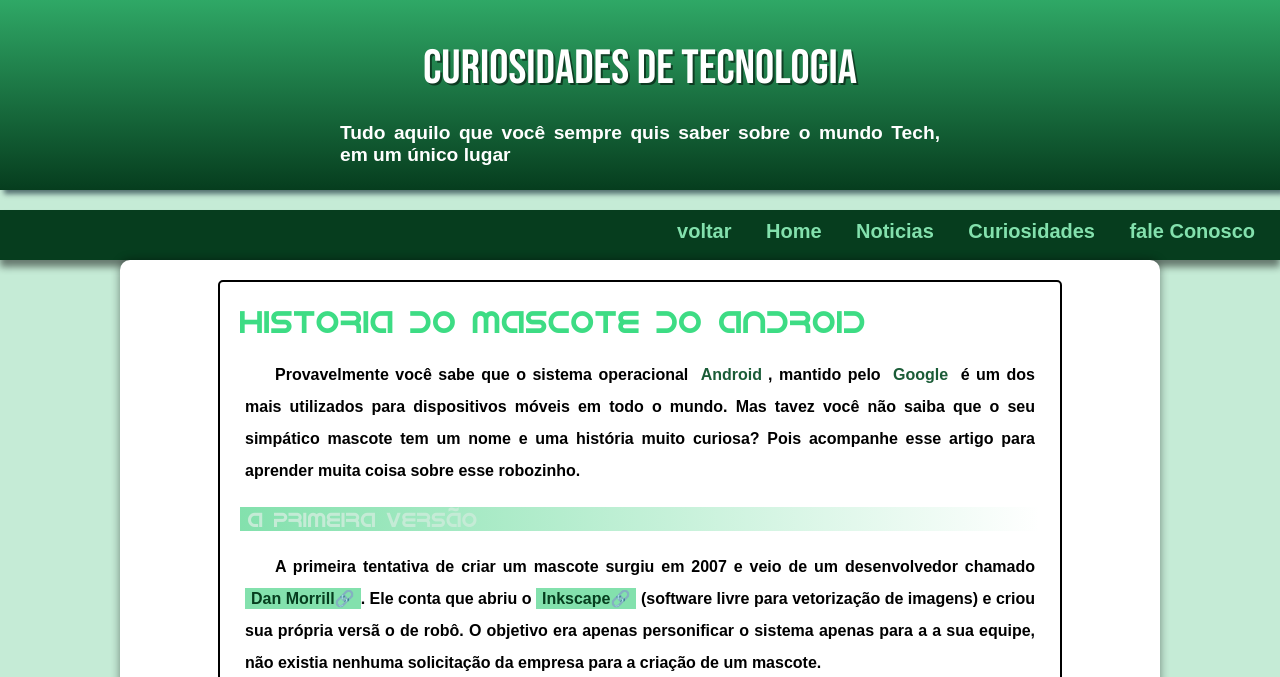
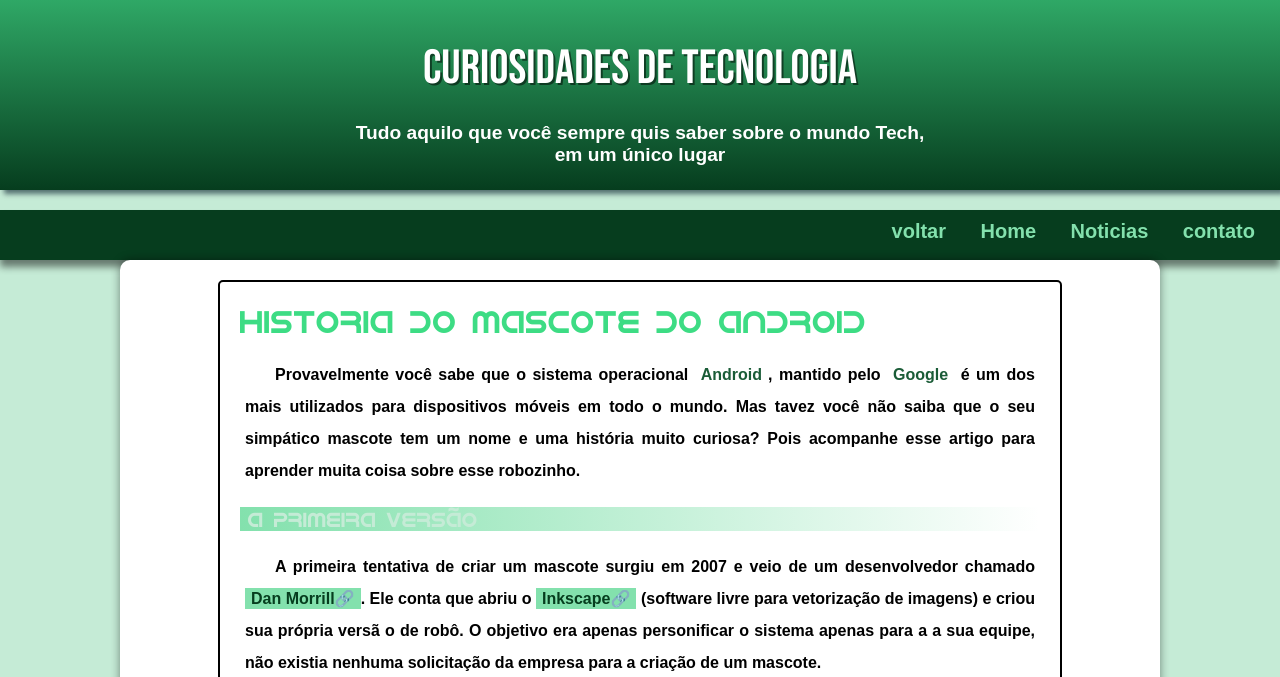
Before and after one commit to Kauan-Galvani/projeto-android, a plain HTML site: page droid2.html in a window 1280 px wide. Shown: the top 677 px of the page. Drawn offline with Linux system fonts and the light colour scheme; files that its build step writes are made by us from their sources.

Commit message:
problema de padding corrigido

```diff
--- a/droid2.html
+++ b/droid2.html
@@ -81,6 +81,7 @@ header > h1 {
   font-size: 3em;
   text-shadow: 2px 2px 0px rgba(0, 0, 0, 0.513);
   font-weight: normal;
+  text-align: center;
 }
 
 header > p {
@@ -91,8 +92,8 @@ header > p {
   margin: auto;
   padding-left: 10px;
   padding-right: 10px;
-  margin-bottom: 20px;
-
+  padding-bottom: 50px;
+  text-align: center;
 }
 
 main {
@@ -230,8 +231,7 @@ div.video {
     <a href="index.html">voltar</a>
     <a href="#">Home</a>
     <a href="#">Noticias</a>
-    <a href="#">Curiosidades</a>
-    <a href="#">fale Conosco</a>
+    <a href="#">contato</a>
 </nav>
 
 <main>
```
